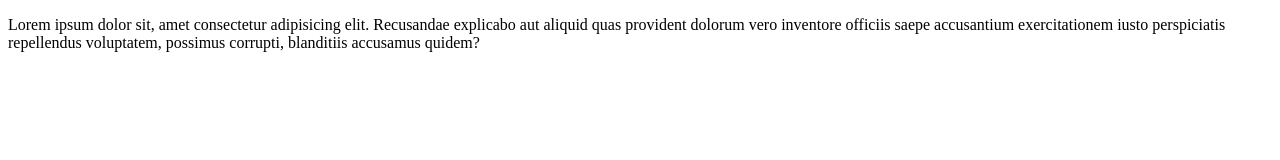
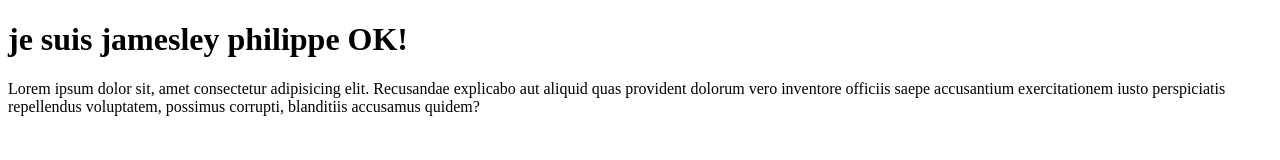
Before and after one commit to jamesleydiginovat/essaieGit, a plain HTML site: page index.html in a window 1280 px wide. Drawn offline with Linux system fonts and the light colour scheme.

Commit message:
Update index.html

```diff
--- a/index.html
+++ b/index.html
@@ -6,6 +6,7 @@
     <title>Document</title>
 </head>
 <body>
+    <h1>je suis jamesley philippe OK!</h1>
     <p>Lorem ipsum dolor sit, amet consectetur adipisicing elit. Recusandae explicabo aut aliquid quas provident dolorum vero inventore officiis saepe accusantium exercitationem iusto perspiciatis repellendus voluptatem, possimus corrupti, blanditiis accusamus quidem?</p>
 </body>
 </html>
```
